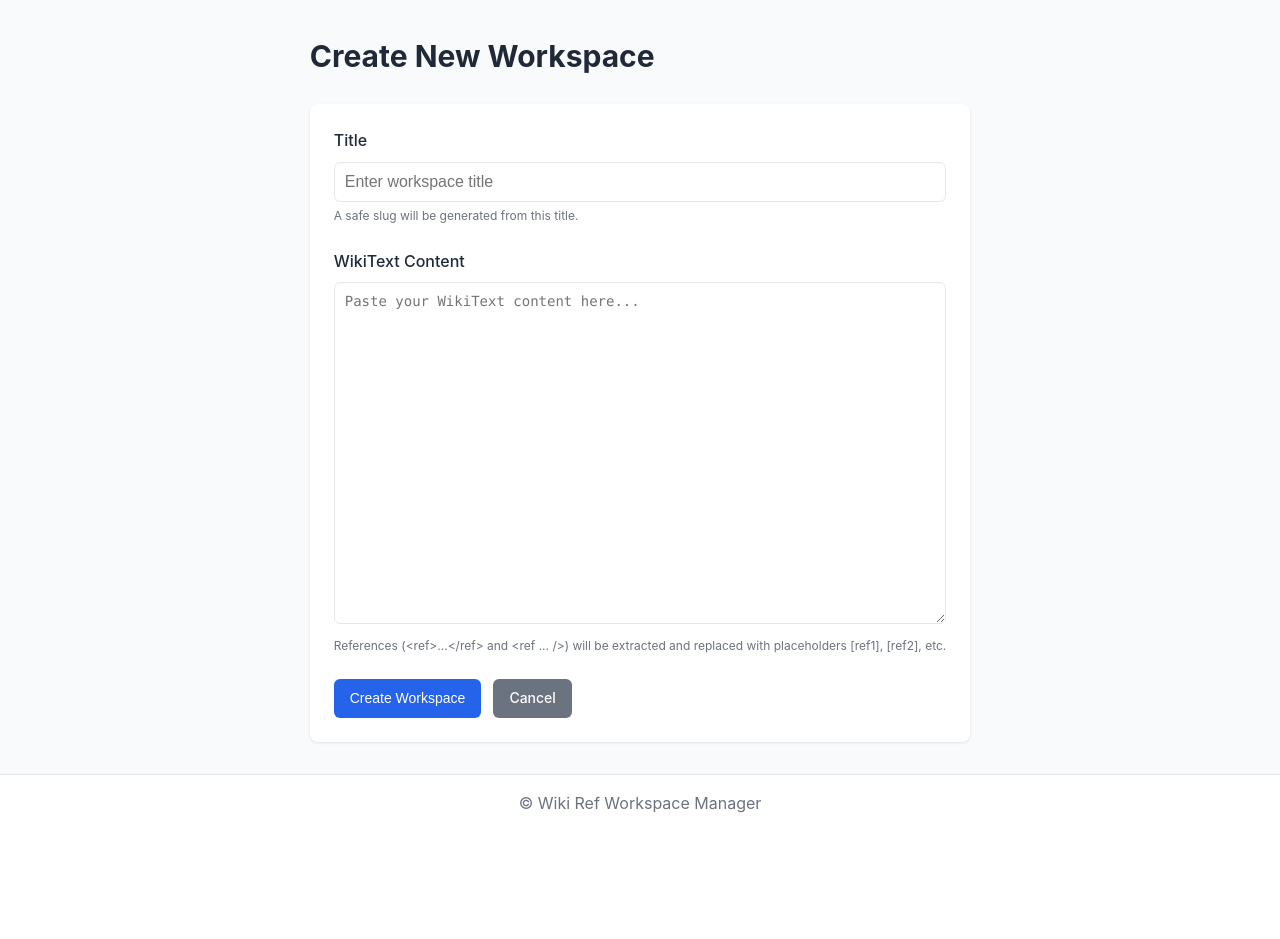
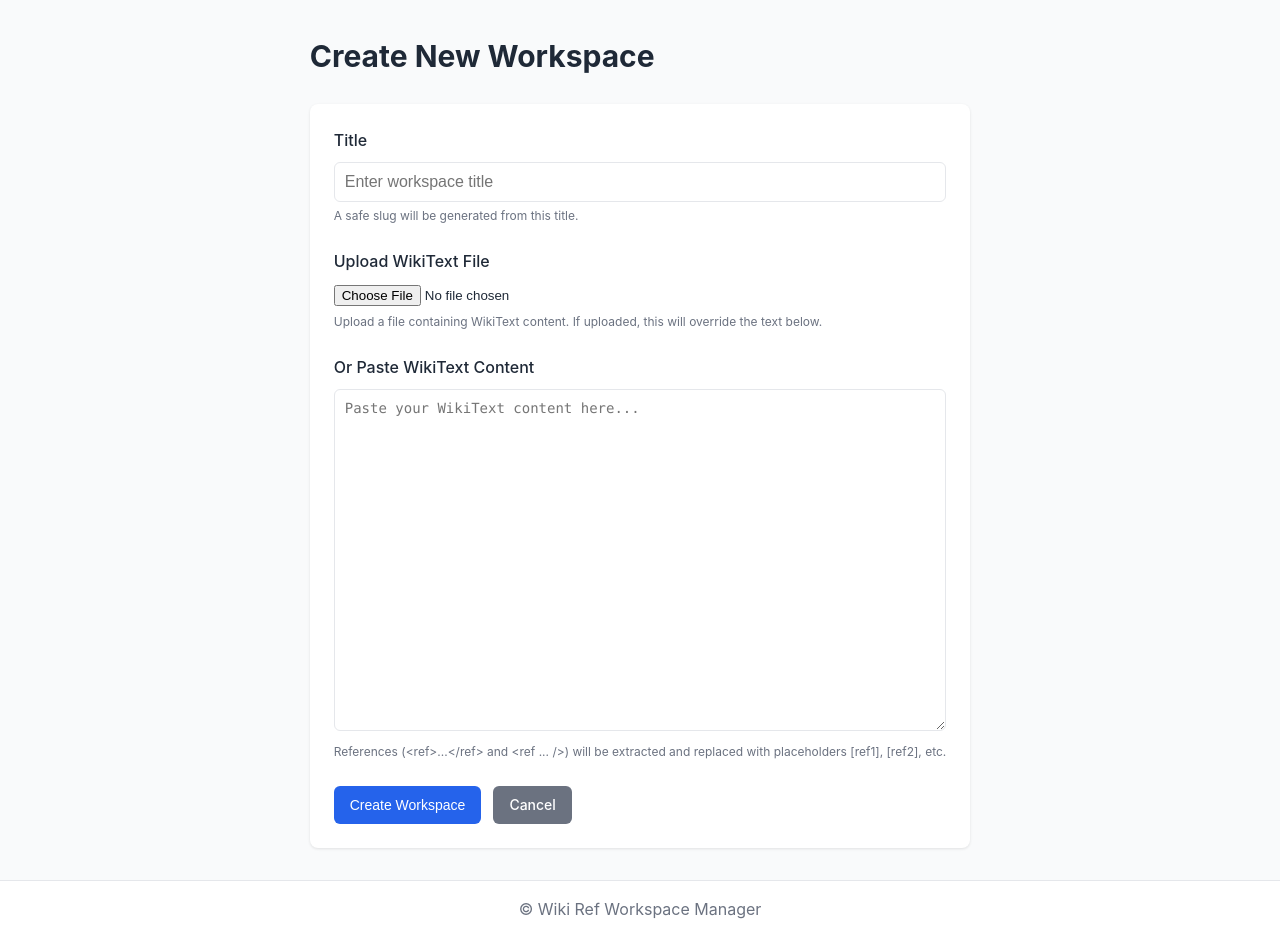
Before and after one commit to MrIbrahem/WikiHelper, a Flask app: page /new in a window 1280 px wide. Shown: the part 65-1004 px from the top of the page. Before the commit the page ends 878 px from the top, so only its background shows below. Run offline with Flask 3, Linux system fonts and the light colour scheme; some libraries are stand-ins or nearby versions.

Commit message:
Add file upload support for WikiText in workspace creation
Users can now upload a UTF-8 encoded file containing WikiText when creating a new workspace. The form and backend logic have been updated to handle file uploads, with validation and error handling for encoding issues.

```diff
--- a/src/app.py
+++ b/src/app.py
@@ -53,6 +53,15 @@ def new_workspace():
     if request.method == "POST":
         title = request.form.get("title", "").strip()
         wikitext = request.form.get("wikitext", "")
+
+        # Check if a file was uploaded
+        file = request.files.get('wikitext_file')
+        if file and file.filename:
+            try:
+                wikitext = file.read().decode('utf-8')
+            except UnicodeDecodeError:
+                flash("Uploaded file must be UTF-8 encoded text.", "error")
+                return render_template("new.html", title=title, wikitext=wikitext)
 
         # Validate title
         if not title:
--- a/src/templates/new.html
+++ b/src/templates/new.html
@@ -5,20 +5,26 @@
 {% block content %}
 <h1>Create New Workspace</h1>
 
-<form method="POST" class="workspace-form">
+<form method="POST" enctype="multipart/form-data" class="workspace-form">
     <input type="hidden" name="csrf_token" value="{{ csrf_token() }}">
 
     <div class="form-group">
         <label for="title">Title</label>
-        <input type="text" id="title" name="title" value="{{ title or '' }}"
-               required maxlength="120" placeholder="Enter workspace title">
+        <input type="text" id="title" name="title" value="{{ title or '' }}" required maxlength="120"
+            placeholder="Enter workspace title">
         <small>A safe slug will be generated from this title.</small>
     </div>
 
     <div class="form-group">
-        <label for="wikitext">WikiText Content</label>
-        <textarea id="wikitext" name="wikitext" rows="20" required
-                  placeholder="Paste your WikiText content here...">{{ wikitext or '' }}</textarea>
+        <label for="wikitext_file">Upload WikiText File</label>
+        <input type="file" id="wikitext_file" name="wikitext_file" accept=".wiki,.txt,.md">
+        <small>Upload a file containing WikiText content. If uploaded, this will override the text below.</small>
+    </div>
+
+    <div class="form-group">
+        <label for="wikitext">Or Paste WikiText Content</label>
+        <textarea id="wikitext" name="wikitext" rows="20"
+            placeholder="Paste your WikiText content here...">{{ wikitext or '' }}</textarea>
         <small>
             References (&lt;ref&gt;...&lt;/ref&gt; and &lt;ref ... /&gt;) will be extracted
             and replaced with placeholders [ref1], [ref2], etc.
```
